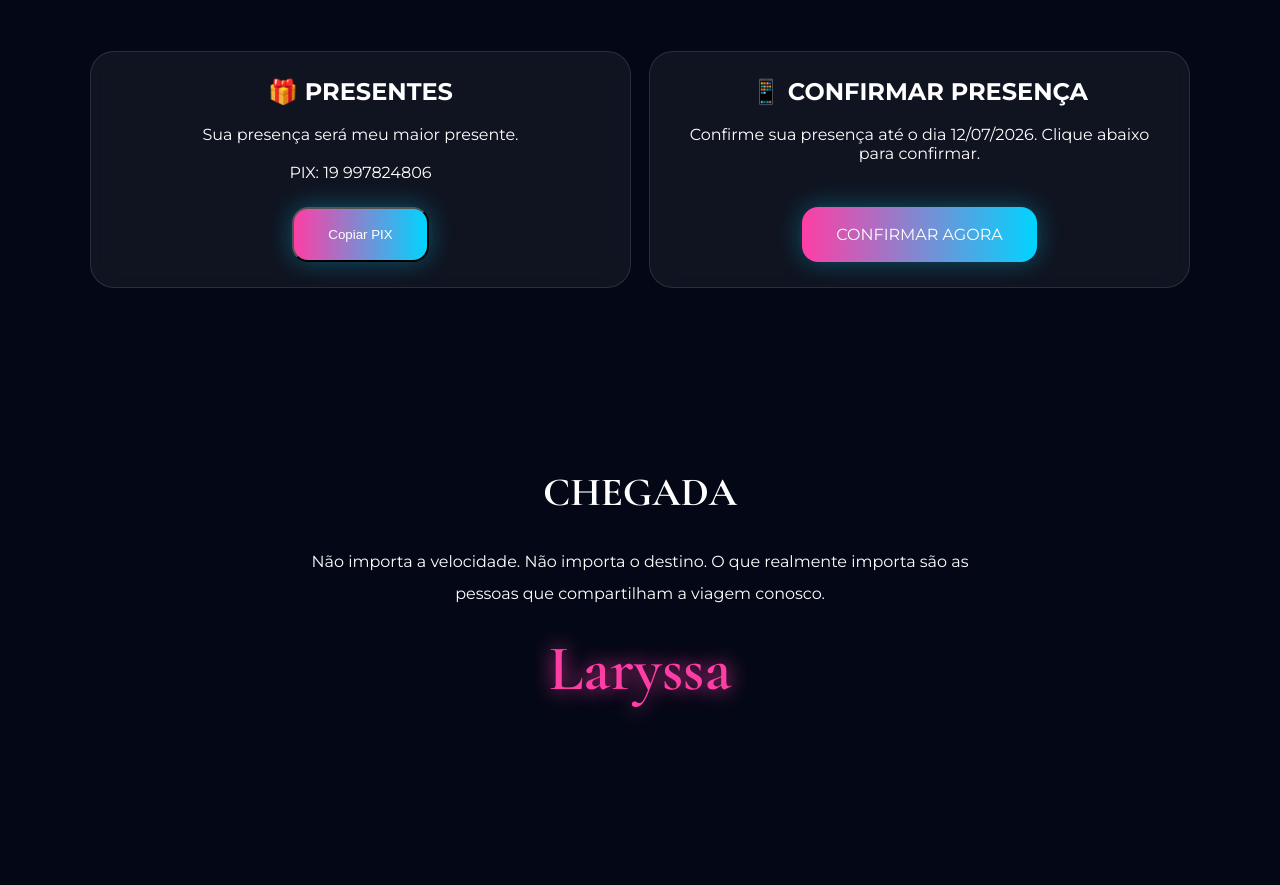
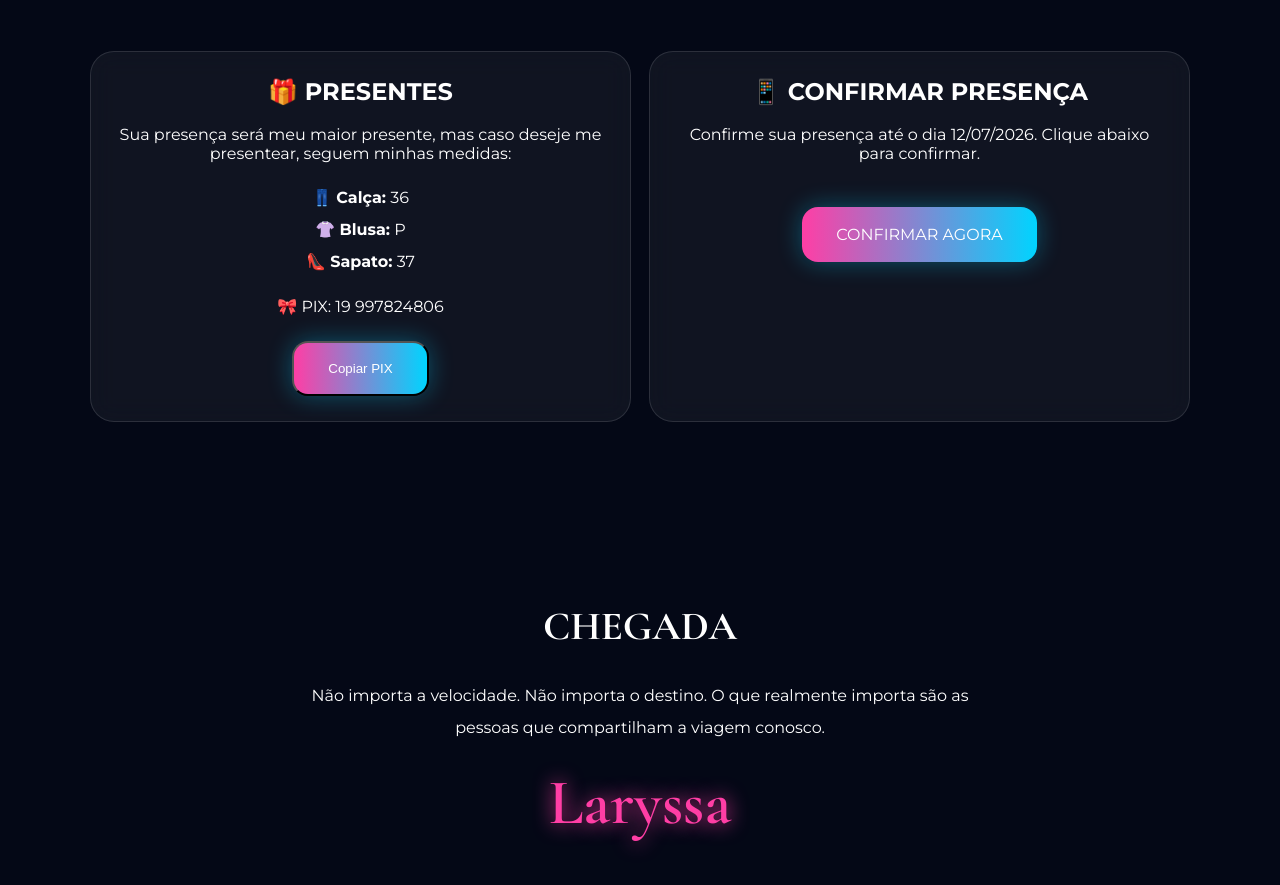
Before and after one commit to xGanter/Laryssa.15.Anos, a plain HTML site: page index.html in a window 1280 px wide. Shown: the part 2100-2985 px from the top of the page. Before the commit the page ends 2907 px from the top, so only its background shows below. Drawn offline with nearby package versions, Linux system fonts and the light colour scheme.

Commit message:
Update index.html

```diff
--- a/index.html
+++ b/index.html
@@ -97,10 +97,26 @@ Uma noite inspirada pela velocidade, emoção e pelas pessoas que tornam cada mo
 <div class="grid2">
 <div class="card">
 <h2>🎁 PRESENTES</h2><br>
-<p>Sua presença será meu maior presente.</p><br>
-<div id="pix" class="copy">PIX: 19 997824806</div>
+
+<p>Sua presença será meu maior presente, mas caso deseje me presentear, seguem minhas medidas:</p>
+
+<br>
+
+<div style="line-height:2">
+👖 <strong>Calça:</strong> 36<br>
+👚 <strong>Blusa:</strong> P<br>
+👠 <strong>Sapato:</strong> 37
+</div>
+
+<br>
+
+<div id="pix" class="copy">
+🎀 PIX: 19 997824806
+</div>
+
 <button class="btn" onclick="copiarPix()">Copiar PIX</button>
 </div>
+
 <div class="card">
 <h2>📱 CONFIRMAR PRESENÇA</h2><br>
 <p>Confirme sua presença até o dia 12/07/2026.
```
